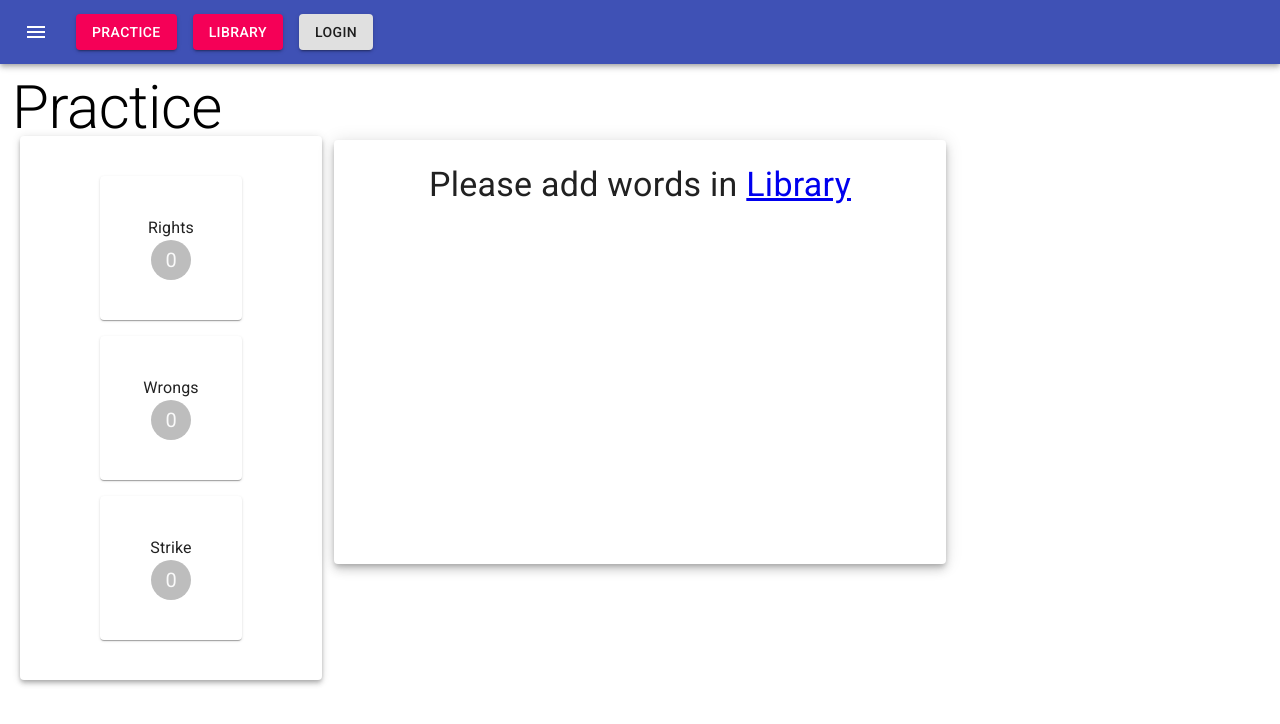
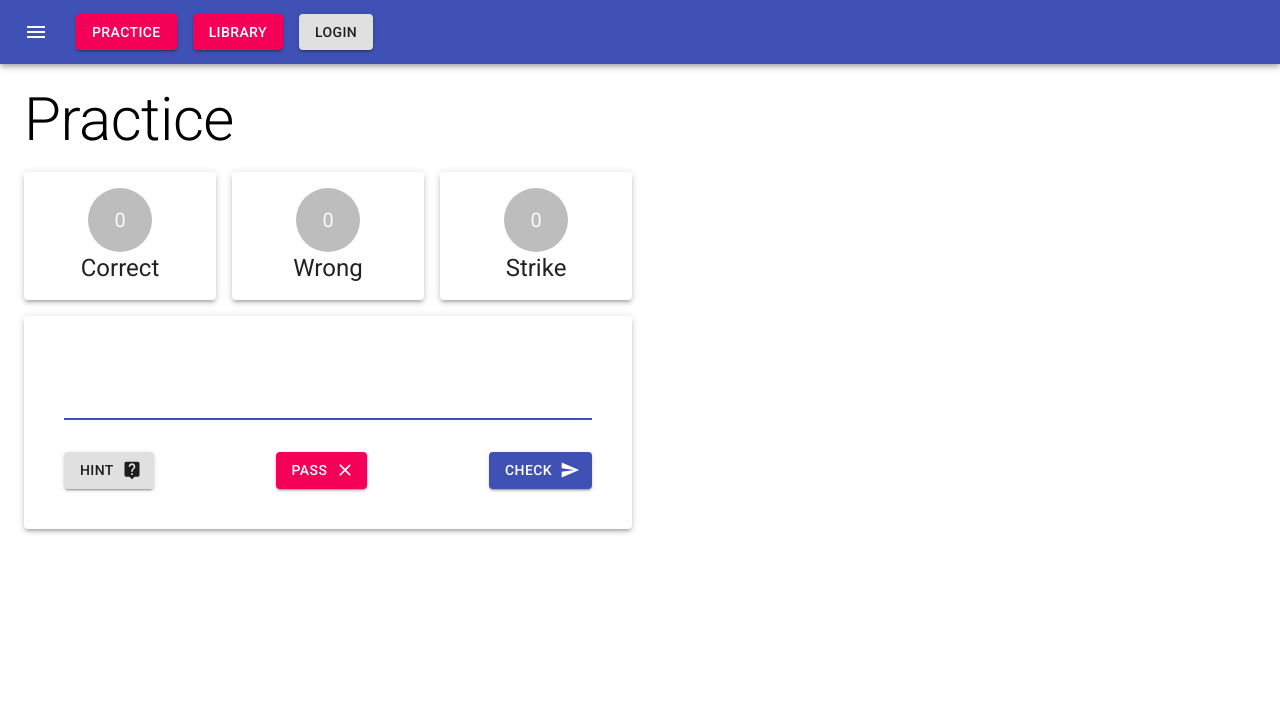
Before and after one commit to IgnacioSanh/japaneseLanguage, a React (Create React App) app in the folder front-material/: page /practice/meaning in a window 1280 px wide. Shown: the top 724 px of the page. Built offline with nearby package versions, Linux system fonts and the light colour scheme; no server answers.

Commit message:
Added corrections in the logic, and it was added the type of practice

```diff
--- /dev/null
+++ b/front-material/src/Components/Common/LanguageInput.js
@@ -0,0 +1,21 @@
+import jap from "../Library/japanese.json";
+
+const transformWord = (language, word) => {
+  switch (language) {
+    case "japanese":
+      let dictionary = jap;
+      const keys = Object.keys(dictionary);
+      const similar = keys.filter((key) => word.includes(key));
+      if (similar.length >= 1) {
+        similar.sort((a, b) => b.length - a.length);
+        let key = similar[0];
+        word = word.replace(key, jap[key]);
+      }
+      return word;
+
+    default:
+      return word;
+  }
+};
+
+export default transformWord;
--- a/front-material/src/Components/Practice/PractiveView.js
+++ b/front-material/src/Components/Practice/PractiveView.js
@@ -1,103 +1,80 @@
 import React, { Component } from "react";
-import { makeStyles } from "@material-ui/core/styles";
-import Paper from "@material-ui/core/Paper";
+import Button from "@material-ui/core/Button";
 import Grid from "@material-ui/core/Grid";
 import Typography from "@material-ui/core/Typography";
-import Avatar from "@material-ui/core/Avatar";
+import Hidden from "@material-ui/core/Hidden";
 import Toast from "../Common/Toast";
+import { Switch, Route, Link } from "react-router-dom";
 
 // Own creation
-import { getPracticeWords } from "../../Services/wordService";
-import WordQuestion from "./wordQuestion";
-
-const useStyles = makeStyles((theme) => ({
-  root: {
-    flexGrow: 1,
-  },
-  paper: {
-    padding: theme.spacing(5),
-    textAlign: "center",
-  },
-  wordPaper: {
-    height: 400,
-    textAlign: "center",
-    padding: theme.spacing(3),
-    paddingBottom: 0,
-  },
-  title: {
-    marginBottom: theme.spacing(2),
-  },
-}));
+import WordPractice from "./wordPractice";
+import Scoreboard from "./Score";
 
 class PracticeView extends Component {
-  async componentDidMount() {
-    const { words: practiceWords } = await getPracticeWords(
-      "5f11dbed64aebf129629a9fc"
-    );
-    const hasWords = practiceWords.length > 0;
-    this.setState({ practiceWords, hasWords });
-  }
-
   state = {
-    practiceWords: [],
-    answeredWords: [],
-    score: [0, 0, 0],
-    currentWord: undefined,
-    hasWords: false,
-    toast: { open: false, message: "" },
+    //scoreArray: [correct, wrong, strike, maxStrike]
+    scoreArray: [0, 0, 0, 0],
+    toast: { open: false, message: "", severity: "info" },
   };
 
-  getCurrentWord = (prevWord) => {
-    if (prevWord) {
-      const { score } = this.state;
-      if (prevWord.correct) {
+  resetScore = () => {
+    const scoreArray = [0, 0, 0, 0];
+    this.setState({ scoreArray });
+  };
+
+  setScore = (correct, realAnswer) => {
+    let score = [...this.state.scoreArray];
+    let toastConfig = {};
+    //Right answer
+    if (correct) {
       score[0] += 1;
       score[2] += 1;
-        const openSuccess = {
+      if (score[3] < score[2]) score[3] = score[2];
+      toastConfig = {
         open: true,
-          message: `Correct!. The answer was: ${prevWord.meaning}`,
+        message: `Correct!. The answer was: ${realAnswer}`,
         severity: "success",
       };
-        this.setState({ toast: openSuccess });
     } else {
       score[1] += 1;
       score[2] = 0;
-        const openFail = {
+      toastConfig = {
         open: true,
-          message: `Wrong! The answer was: ${prevWord.meaning}`,
+        message: `Wrong! The answer was: ${realAnswer}`,
         severity: "error",
       };
-        this.setState({ toast: openFail });
     }
-      this.setState({ score });
-    }
-    const { practiceWords } = this.state;
-    if (practiceWords.length === 0) return undefined;
-    const index = Math.floor(Math.random() * practiceWords.length);
-    const currentWord = practiceWords[index];
-    practiceWords.splice(index, 1);
-
-    this.setState({ currentWord, practiceWords });
+    this.setState({ toast: toastConfig });
+    this.setState({ scoreArray: score });
   };
 
   render() {
-    const { currentWord, hasWords, score } = this.state;
+    const { scoreArray } = this.state;
     const { open, message, severity } = this.state.toast;
     return (
       <div styles={{ flexGrow: 1 }}>
-        <Grid container spacing={1}>
-          <Grid container item xs={12} spacing={3}>
+        <Grid container direction="column" spacing={2}>
+          <Hidden xsDown={true}>
+            <Grid item xs={12}>
               <Typography variant="h2">Practice</Typography>
             </Grid>
-          <Grid container item sm={3}>
-            <Score right={score[0]} wrong={score[1]} strike={score[2]} />
+          </Hidden>
+          <Grid item xs={12} sm={6}>
+            <Scoreboard score={scoreArray} />
           </Grid>
-          <Grid container item sm={6}>
-            <WordQuestion
-              word={currentWord}
-              hasWords={hasWords}
-              getWord={this.getCurrentWord}
+          <Grid item xs={12} sm={6}>
+            <Switch>
+              <Route
+                path="/practice/:mode"
+                render={() => (
+                  <WordPractice
+                    setScore={this.setScore}
+                    resetScore={this.resetScore}
                   />
+                )}
+              ></Route>
+              <Route path="/practice" exact component={PracticeMenu}></Route>
+            </Switch>
           </Grid>
         </Grid>
         <Toast open={open} message={message} severity={severity} />
@@ -106,31 +83,44 @@ class PracticeView extends Component {
   }
 }
 
-const Score = ({ right, wrong, strike }) => {
-  const classes = useStyles();
+const PracticeMenu = () => {
   return (
-    <Grid container item xs={12} direction="column" spacing={1}>
-      <Paper className={classes.paper} elevation={4}>
-        <Grid container item justify="center" alignItems="center" spacing={2}>
-          <CounterBox text="Rights" counter={right} />
-          <CounterBox text="Wrongs" counter={wrong} />
-          <CounterBox text="Strike" counter={strike} />
+    <Grid container item direction="column" spacing={2}>
+      <Grid item>
+        <Typography variant="subtitle1">Pick an option</Typography>
       </Grid>
-      </Paper>
+      <Grid item>
+        <Button
+          variant="contained"
+          color="primary"
+          fullWidth
+          component={Link}
+          to="/practice/original"
+        >
+          From language to native
+        </Button>
       </Grid>
-  );
-};
-
-const CounterBox = ({ text = "Counter", counter = 0 }) => {
-  const classes = useStyles();
-  return (
-    <Grid item xs={8}>
-      <Paper className={classes.paper}>
-        <Typography>{text}</Typography>
-        <Grid container item justify="center">
-          <Avatar className={classes.orange}>{counter}</Avatar>
+      <Grid item>
+        <Button
+          variant="contained"
+          color="primary"
+          fullWidth
+          component={Link}
+          to="/practice/meaning"
+        >
+          From native to language
+        </Button>
       </Grid>
-      </Paper>
+      <Grid item>
+        <Button variant="contained" color="primary" fullWidth>
+          Numbers
+        </Button>
+      </Grid>
+      <Grid item>
+        <Button variant="contained" color="primary" fullWidth>
+          Sentences
+        </Button>
+      </Grid>
     </Grid>
   );
 };
--- /dev/null
+++ b/front-material/src/Components/Practice/Score.js
@@ -0,0 +1,45 @@
+import React from "react";
+
+import Paper from "@material-ui/core/Paper";
+import Grid from "@material-ui/core/Grid";
+import Avatar from "@material-ui/core/Avatar";
+import Typography from "@material-ui/core/Typography";
+import { makeStyles } from "@material-ui/core/styles";
+
+const useStyles = makeStyles((theme) => ({
+  scoreBox: {
+    padding: theme.spacing(2),
+  },
+  avatarSize: {
+    width: theme.spacing(8),
+    height: theme.spacing(8),
+  },
+}));
+
+const Scoreboard = ({ score }) => {
+  return (
+    <Paper elevation={0}>
+      <Grid container spacing={2}>
+        <ScoreBox title="Correct" score={score[0]} />
+        <ScoreBox title="Wrong" score={score[1]} />
+        <ScoreBox title="Strike" score={score[2]} />
+      </Grid>
+    </Paper>
+  );
+};
+
+const ScoreBox = ({ title = "Score", score = 0 }) => {
+  const classes = useStyles();
+  return (
+    <Grid item xs={4}>
+      <Paper className={classes.scoreBox} elevation={3}>
+        <Grid container item direction="column" alignItems="center">
+          <Avatar className={classes.avatarSize}>{score}</Avatar>
+          <Typography variant="h5">{title}</Typography>
+        </Grid>
+      </Paper>
+    </Grid>
+  );
+};
+
+export default Scoreboard;
--- /dev/null
+++ b/front-material/src/Components/Practice/wordPractice.js
@@ -0,0 +1,199 @@
+import React, { useState, useEffect } from "react";
+import { withRouter } from "react-router-dom";
+
+import Paper from "@material-ui/core/Paper";
+import Button from "@material-ui/core/Button";
+import Fab from "@material-ui/core/Fab";
+import Typography from "@material-ui/core/Typography";
+import Grid from "@material-ui/core/Grid";
+import TextField from "@material-ui/core/TextField";
+import Hidden from "@material-ui/core/Hidden";
+import { makeStyles } from "@material-ui/core/styles";
+
+//Icons
+import ClearIcon from "@material-ui/icons/Clear";
+import SendIcon from "@material-ui/icons/Send";
+import LiveHelpIcon from "@material-ui/icons/LiveHelp";
+
+//Services
+import { getPracticeWords } from "../../Services/wordService";
+import transformWord from "../Common/LanguageInput";
+
+const useStyle = makeStyles((theme) => ({
+  paperMargin: {
+    padding: theme.spacing(5),
+  },
+  form: {
+    flexGrow: 1,
+  },
+  center: {
+    textAlign: "center",
+  },
+}));
+
+const WordPractice = (props) => {
+  const classes = useStyle();
+  const { setScore, resetScore } = props;
+  const { mode } = props.match.params;
+  const modeAnswer = mode === "original" ? "meaning" : "original";
+  const [words, setWords] = useState([]);
+  const [currentWord, setCurrentWord] = useState({});
+  const [answer, setAnswer] = useState("");
+  const [hint, setHint] = useState(1);
+
+  //First load
+  useEffect(() => {
+    const fetchWords = async () => {
+      const { words: practiceWords } = await getPracticeWords(
+        "5f11dbed64aebf129629a9fc"
+      );
+      getCurrentWord(practiceWords);
+    };
+    fetchWords();
+    resetScore();
+  }, [resetScore]);
+
+  const getCurrentWord = (practiceWords) => {
+    let selectedWord = undefined;
+    if (practiceWords.length > 0) {
+      const index = Math.floor(Math.random() * practiceWords.length);
+      selectedWord = practiceWords[index];
+      practiceWords.splice(index, 1);
+    }
+    setWords(practiceWords);
+    setCurrentWord(selectedWord);
+  };
+
+  const handleInputChange = ({ currentTarget: input }) => {
+    let { value } = input;
+    // In case of multiple languages, change this:
+    const currentLanguage = "japanese";
+    const lang = mode === "original" ? "" : currentLanguage;
+    value = transformWord(lang, value);
+    setAnswer(value);
+  };
+
+  const onCheck = () => {
+    if (currentWord[modeAnswer] === answer)
+      setScore(true, currentWord[modeAnswer]);
+    else setScore(false, currentWord[modeAnswer]);
+    setAnswer("");
+    setHint(1);
+    getCurrentWord(words);
+  };
+
+  const onHint = () => {
+    const realAnswer = currentWord[modeAnswer];
+    if (realAnswer.length >= hint) {
+      const hintWord = realAnswer.slice(0, hint);
+      setAnswer(hintWord);
+      setHint(hint + 1);
+    }
+  };
+
+  const onPass = () => {
+    setScore(false, currentWord[modeAnswer]);
+    setAnswer("");
+    setHint(1);
+    getCurrentWord(words);
+  };
+
+  const ButtonXS = () => {
+    return (
+      <Grid container item direction="row" justify="space-between">
+        <Grid item>
+          <Fab color="default" onClick={onHint}>
+            <LiveHelpIcon />
+          </Fab>
+        </Grid>
+        <Grid item>
+          <Fab color="secondary" onClick={onPass}>
+            <ClearIcon />
+          </Fab>
+        </Grid>
+        <Grid item>
+          <Fab color="primary" onClick={onCheck}>
+            <SendIcon />
+          </Fab>
+        </Grid>
+      </Grid>
+    );
+  };
+
+  const ButtonSmallUp = () => {
+    return (
+      <Grid container item direction="row" justify="space-between">
+        <Grid item>
+          <Button
+            variant="contained"
+            color="default"
+            endIcon={<LiveHelpIcon />}
+            onClick={onHint}
+          >
+            Hint
+          </Button>
+        </Grid>
+        <Grid item>
+          <Button
+            variant="contained"
+            color="secondary"
+            endIcon={<ClearIcon />}
+            onClick={onPass}
+          >
+            Pass
+          </Button>
+        </Grid>
+        <Grid item>
+          <Button
+            variant="contained"
+            color="primary"
+            endIcon={<SendIcon />}
+            onClick={onCheck}
+          >
+            Check
+          </Button>
+        </Grid>
+      </Grid>
+    );
+  };
+
+  return (
+    <Paper elevation={3} className={classes.paperMargin}>
+      <Grid container item direction="column" spacing={4}>
+        <Grid item xs={false}>
+          <Hidden only="xs">
+            <Typography variant="h4" align="center" noWrap={true}>
+              {currentWord[mode]}
+            </Typography>
+          </Hidden>
+          <Hidden smUp>
+            <Typography variant="h6" align="center" noWrap={true}>
+              {currentWord[mode]}
+            </Typography>
+          </Hidden>
+        </Grid>
+        <Grid item xs={12}>
+          <form className={classes.form}>
+            <TextField
+              autoComplete="off"
+              autoFocus={true}
+              fullWidth
+              onChange={handleInputChange}
+              value={answer}
+            ></TextField>
+          </form>
+        </Grid>
+        <Grid item>
+          <Hidden only="xs">
+            <ButtonSmallUp />
+          </Hidden>
+          <Hidden smUp>
+            <ButtonXS />
+          </Hidden>
+        </Grid>
+      </Grid>
+    </Paper>
+  );
+};
+
+export default withRouter(WordPractice);
--- a/front-material/src/Components/Practice/wordQuestion.js
+++ b/front-material/src/Components/Practice/wordQuestion.js
@@ -1,5 +1,5 @@
 import React, { useState } from "react";
-import { Link } from "react-router-dom";
+import { Link, Switch, Route, withRouter } from "react-router-dom";
 import { makeStyles } from "@material-ui/core/styles";
 import TextField from "@material-ui/core/TextField";
 import Button from "@material-ui/core/Button";
@@ -39,12 +39,21 @@ const returnContent = (word, hasWords, getWord, type) => {
 };
 
 //This is the export default
-const WordQuestion = ({ word, hasWords, getWord }) => {
+const WordQuestion = (props) => {
   const classes = useStyles();
   return (
     <Grid item xs={12}>
       <Paper className={classes.wordPaper} elevation={6}>
-        {returnContent(word, hasWords, getWord)}
+        {/* {returnContent(word, hasWords, getWord)} */}
+        {/* <Typography variant="h3">Hola</Typography> */}
+        <Switch>
+          <Route path="/practice/vocabulary/:type">
+            <Typography>Jap 2 Spanish</Typography>
+          </Route>
+          <Route path="/practice/">
+            <Typography>Spanish 2 Jap</Typography>
+          </Route>
+        </Switch>
       </Paper>
     </Grid>
   );
@@ -175,4 +184,4 @@ const StartTest = ({ getWord }) => {
   );
 };
 
-export default WordQuestion;
+export default withRouter(WordQuestion);
```
Lines whose indentation alone changed are shown as unchanged.
